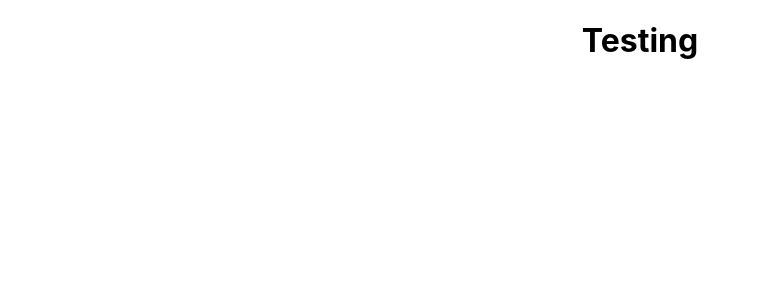
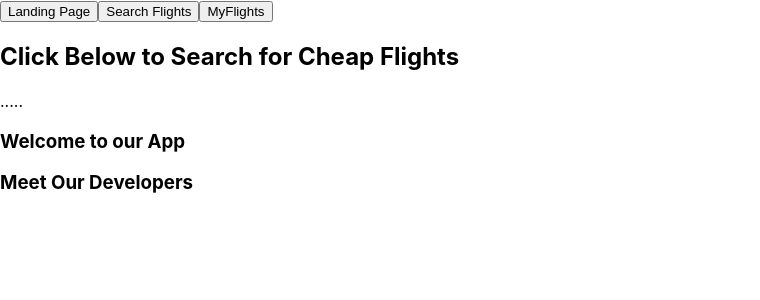
Before and after one commit to ZionMiller/flight-positioning-app, a React (Create React App) app in the folder client/: page / in a window 1280 px wide. Shown: the top 300 px of the page, without its empty margins (0-760 px from the left). Built offline with nearby package versions, Linux system fonts and the light colour scheme.

Commit message:
nav working

```diff
--- a/client/src/components/App.js
+++ b/client/src/components/App.js
@@ -1,22 +1,27 @@
-import { useState, useEffect } from "react";
-import { BrowserRouter, Switch, Route } from "react-router-dom";
+import { BrowserRouter, Route, Switch } from "react-router-dom";
+import NavBar from "./NavBar";
 import './App.css';
+import LandingPage from "./LandingPage";
+import MyFlights from "./MyFlights"
+import SearchFLights from "./SearchFlights"
+
 
 function App() {
-
   return (
-    <BrowserRouter>
-      <div className="App">
-        <Switch>
-          <Route path="/testing">
-            <h1>Test Route</h1>
+    <div className="app">
+        <NavBar />
+          <Switch>
+          <Route path="/search-flights">
+            <SearchFLights />
+          </Route>
+          <Route path="/my-flights">
+            <MyFlights/>
           </Route>
           <Route path="/">
-            <h1>Testing</h1>
+            <LandingPage />
           </Route>
-        </Switch>
-      </div>
-    </BrowserRouter>
+          </Switch>
+    </div>
   );
 }
 
--- a/client/src/components/LandingPage.js
+++ b/client/src/components/LandingPage.js
@@ -0,0 +1,14 @@
+import React from 'react'
+
+const LandingPage = () => {
+  return (
+    <>
+    <h2>Click Below to Search for Cheap Flights</h2>
+        <>.....</>
+        <h3>Welcome to our App </h3>
+        <h3>Meet Our Developers</h3>
+    </>
+  )
+}
+
+export default LandingPage
--- a/client/src/components/MyFlights.js
+++ b/client/src/components/MyFlights.js
@@ -0,0 +1,9 @@
+import React from 'react'
+
+const MyFlights = () => {
+  return (
+    <div>MyFlights</div>
+  )
+}
+
+export default MyFlights
--- a/client/src/components/NavBar.js
+++ b/client/src/components/NavBar.js
@@ -1,21 +1,13 @@
 import React from 'react'
-import { Link, NavLink } from 'react-router-dom'
+import { Link } from 'react-router-dom'
 
 const NavBar = () => {
   return (
-    <NavLink>
-        <Link to="/">
-            Landing Page
-        </Link>
-        <br></br>
-        <Link to="search-flights">
-            Search Flights
-        </Link>
-        <br></br>
-        <Link to="my-flights">
-            MyFlights
-        </Link>
-    </NavLink>
+    <div>
+        <Link to="/"><button>Landing Page</button></Link>
+        <Link to="/search-flights"><button>Search Flights</button></Link>
+        <Link to="/my-flights"><button>MyFlights </button></Link>
+    </div>
   )
 }
 
--- /dev/null
+++ b/client/src/components/SearchFlights.js
@@ -0,0 +1,9 @@
+import React from 'react'
+
+const SearchFLights = () => {
+  return (
+    <div>SearchFLights</div>
+  )
+}
+
+export default SearchFLights
--- a/client/src/index.js
+++ b/client/src/index.js
@@ -4,11 +4,13 @@ import './index.css';
 import App from './components/App';
 import reportWebVitals from './reportWebVitals';
 
+import { BrowserRouter } from 'react-router-dom';
+
 const root = ReactDOM.createRoot(document.getElementById('root'));
 root.render(
-  <React.StrictMode>
+  <BrowserRouter>
     <App />
-  </React.StrictMode>
+ </BrowserRouter>
 );
 
 // If you want to start measuring performance in your app, pass a function
```
